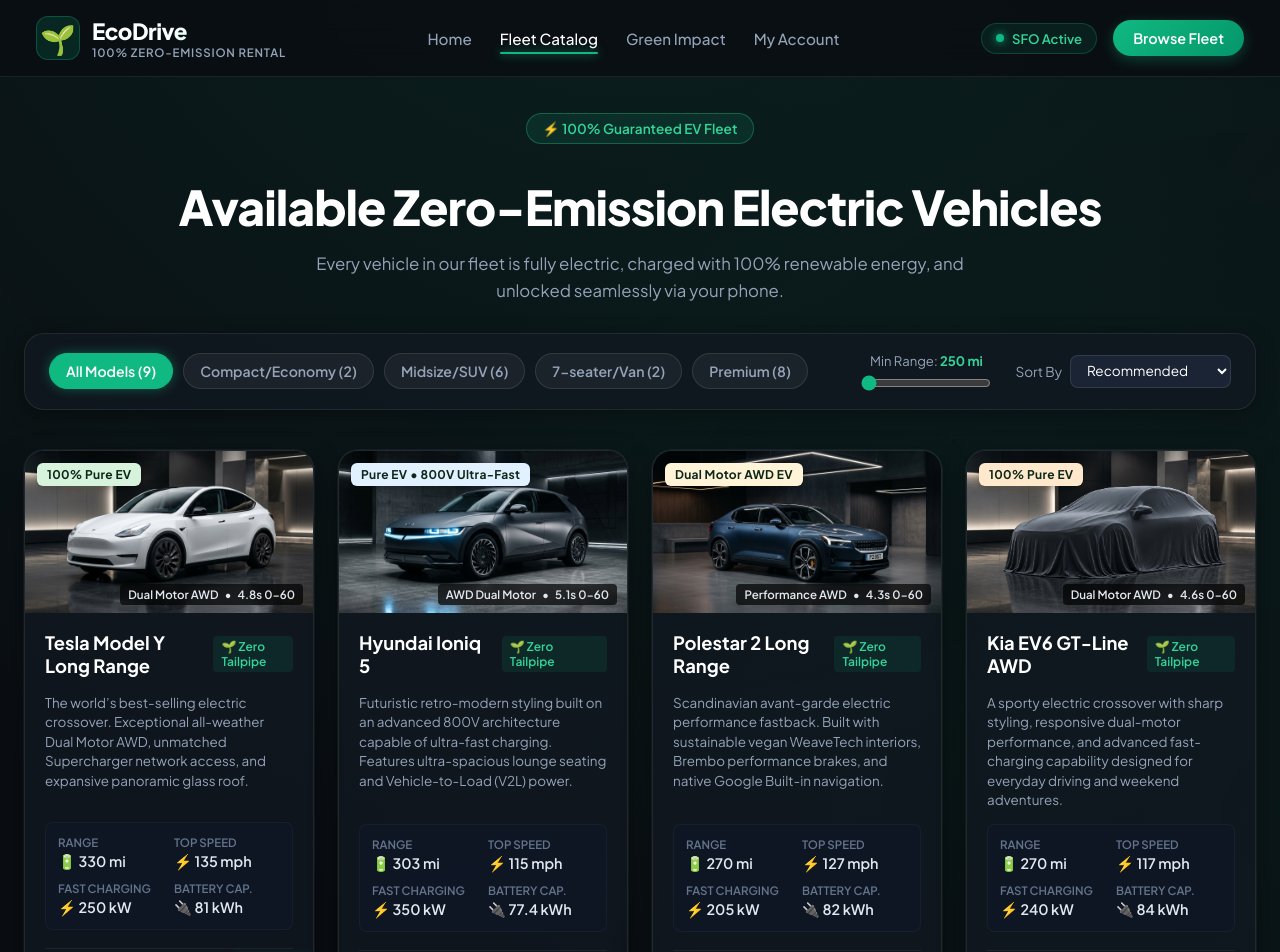
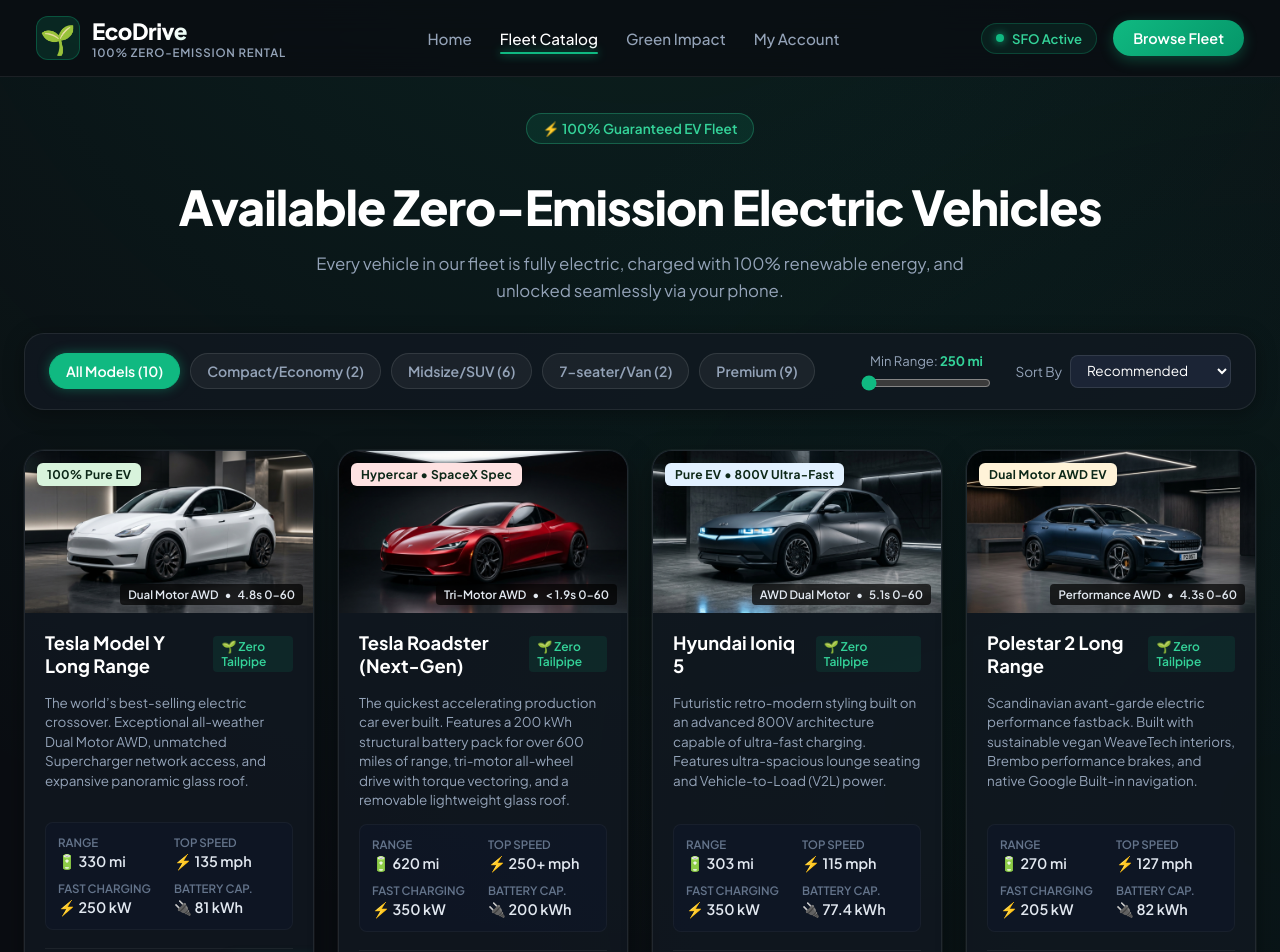
Before and after one commit to slowmotionsoundz/ecodrive-car-rental, a React (Vite) app: page /fleet in a window 1280 px wide. Shown: the top 952 px of the page. Built offline with nearby package versions, Linux system fonts and the light colour scheme.

Commit message:
feat: add next-gen Tesla Roadster with matching studio imagery

```diff
--- a/src/data/fleetData.js
+++ b/src/data/fleetData.js
@@ -24,6 +24,33 @@
       'Premium 14-speaker audio system',
       'Panoramic UV-blocking glass roof',
       'HEPA Bioweapon Defense air filtration'
+    ]
+  },
+  {
+    id: 'tesla-roadster',
+    name: 'Tesla Roadster (Next-Gen)',
+    category: 'Hypercar • SpaceX Spec',
+    categories: ['Sports/Performance', 'Premium'],
+    range: '620 mi',
+    topSpeed: '250+ mph',
+    battery: '100%',
+    price: 289,
+    badgeColor: '#FEE2E2',
+    image: '/cars/tesla-roadster.jpg',
+    acceleration: '< 1.9s 0-60',
+    seats: '4 Adults',
+    drive: 'Tri-Motor AWD',
+    chargingSpeed: '350 kW V4 Supercharge',
+    batteryCapacity: '200 kWh',
+    luggage: 'Removable Glass Roof',
+    autopilot: 'Full Self-Driving Included',
+    description: 'The quickest accelerating production car ever built. Features a 200 kWh structural battery pack for over 600 miles of range, tri-motor all-wheel drive with torque vectoring, and a removable lightweight glass roof.',
+    features: [
+      'Sub-1.9s 0-60 mph with torque vectoring',
+      '620 miles single-charge EPA estimated range',
+      'Removable lightweight glass targa roof',
+      'Complimentary V4 Supercharging access',
+      'Full Self-Driving (Supervised) included'
     ]
   },
   {
```
Also changed, not shown: public/cars/tesla-roadster.jpg (added).
